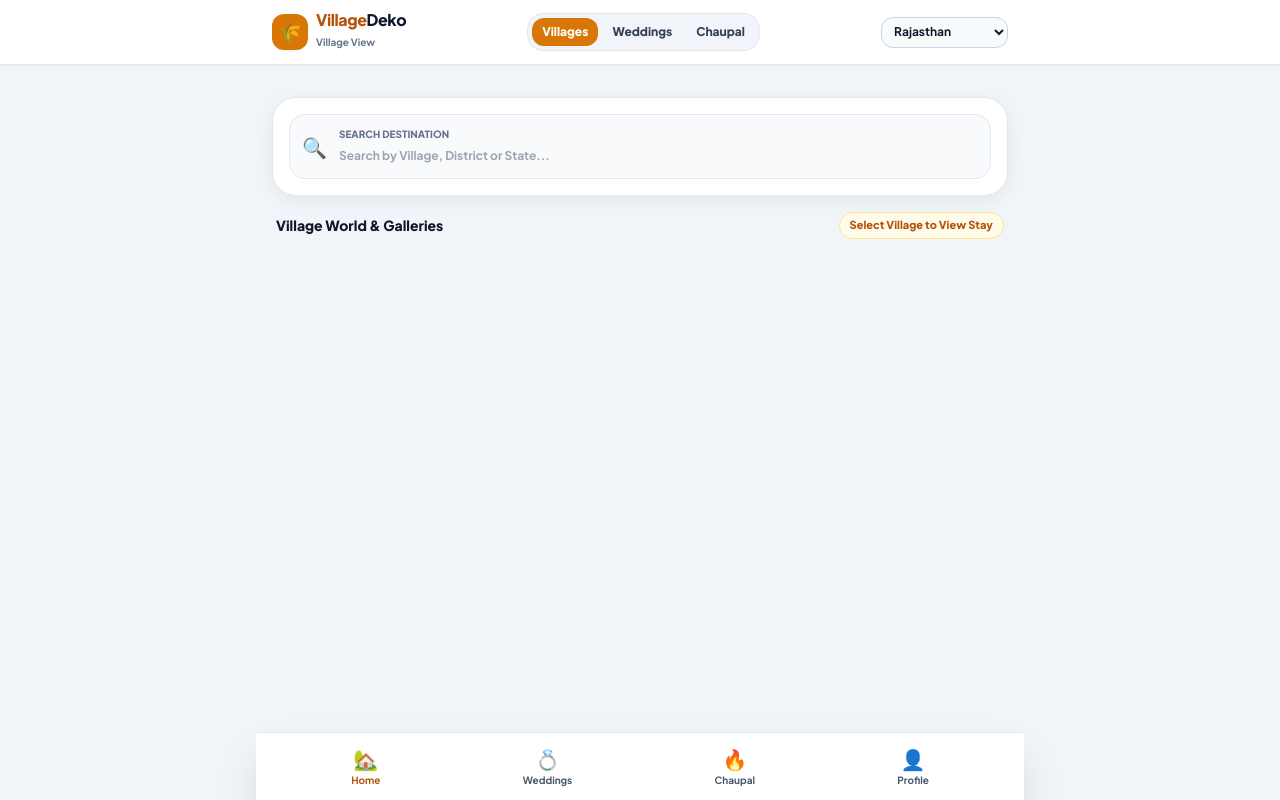
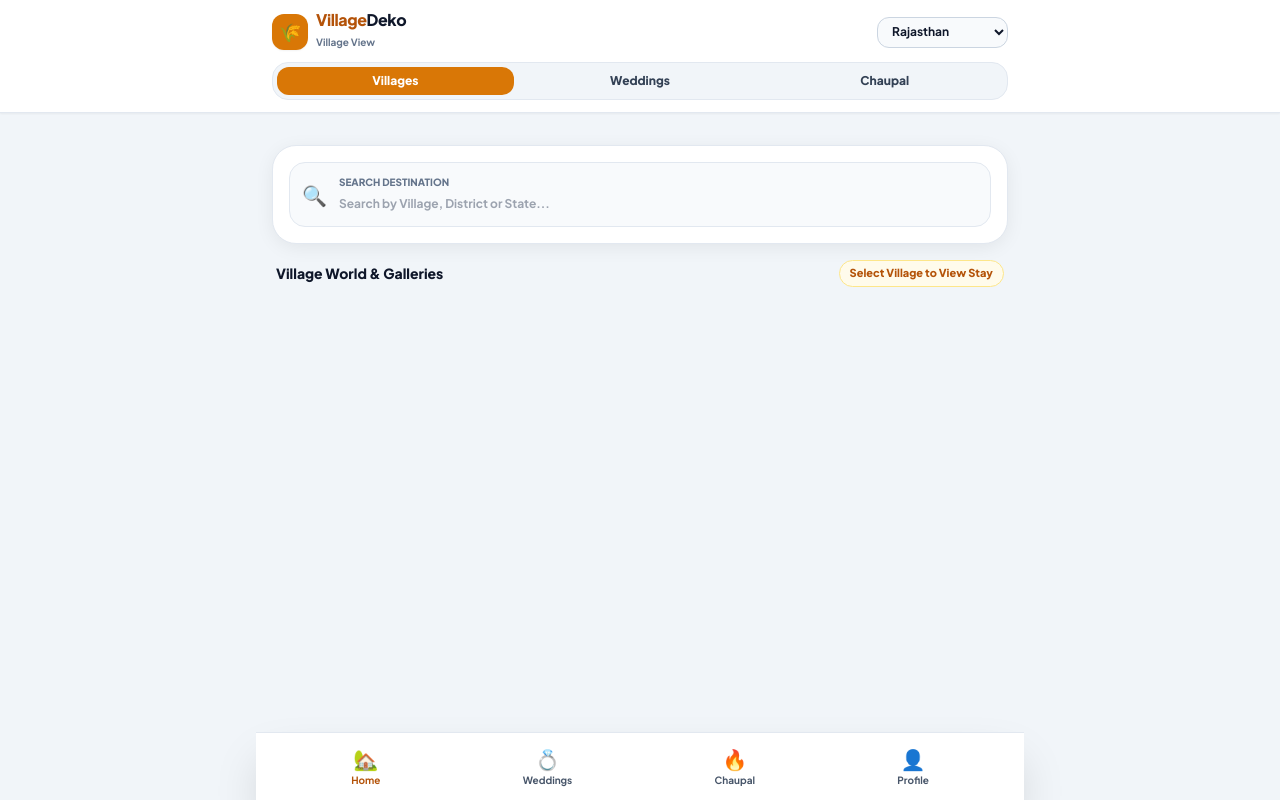
Before and after one commit to dakshsirvi20-wq/villagedeko, a plain HTML site: page index.html in a window 1280 px wide. Drawn offline with nearby package versions, Linux system fonts and the light colour scheme; no server answers.

Commit message:
Update index.html

```diff
--- a/index.html
+++ b/index.html
@@ -97,11 +97,12 @@
 </head>
 <body id="appBody" class="text-slate-900 antialiased pb-24">
 
-    <!-- Top Compact Header & Navbar -->
+    <!-- Top Multi-Row Header & Navbar (Logo on top row, Tabs on bottom row) -->
     <header id="appHeader" class="bg-white border-b border-slate-200 sticky top-0 z-45 shadow-sm transition-all duration-300">
-      <div class="max-w-3xl mx-auto px-4 py-3">
-        <div class="flex items-center justify-between gap-2">
+      <div class="max-w-3xl mx-auto px-4 py-3 space-y-2.5">
 
+        <!-- Row 1: Logo & State Selector -->
+        <div class="flex items-center justify-between">
           <!-- Logo & Brand -->
           <div class="flex items-center gap-2">
             <div id="headerLogoBg" class="w-9 h-9 rounded-xl bg-amber-600 flex items-center justify-center text-white font-black text-lg shadow-sm">
@@ -115,22 +116,9 @@
             </div>
           </div>
 
-          <!-- Compact Category Buttons Row -->
-          <div class="flex items-center gap-1 bg-slate-100 p-1 rounded-2xl border border-slate-200">
-            <button onclick="switchTab('villages')" class="tab-btn px-2.5 py-1.5 rounded-xl bg-amber-600 text-white font-extrabold text-xs shadow-xs transition-all">
-              Villages
-            </button>
-            <button onclick="switchTab('villageWedding')" class="tab-btn px-2.5 py-1.5 rounded-xl text-slate-700 hover:text-slate-900 font-extrabold text-xs transition-all">
-              Weddings
-            </button>
-            <button onclick="switchTab('chaupal')" class="tab-btn px-2.5 py-1.5 rounded-xl text-slate-700 hover:text-slate-900 font-extrabold text-xs transition-all">
-              Chaupal
-            </button>
-          </div>
-
           <!-- State Selector -->
           <div class="flex items-center">
-            <select id="stateThemeSelector" onchange="changeStateTheme(this.value)" class="text-xs bg-slate-50 border border-slate-300 font-bold px-2 py-1.5 rounded-xl text-slate-900 focus:outline-none">
+            <select id="stateThemeSelector" onchange="changeStateTheme(this.value)" class="text-xs bg-slate-50 border border-slate-300 font-bold px-2.5 py-1.5 rounded-xl text-slate-900 focus:outline-none">
               <optgroup label="Popular Regions">
                 <option value="rajasthan">Rajasthan</option>
                 <option value="punjab">Punjab</option>
@@ -141,8 +129,21 @@
               </optgroup>
             </select>
           </div>
+        </div>
 
+        <!-- Row 2: Navigation Category Tabs (Clean full width alignment) -->
+        <div class="flex items-center justify-center gap-2 bg-slate-100 p-1 rounded-2xl border border-slate-200">
+          <button onclick="switchTab('villages')" class="tab-btn flex-1 py-1.5 rounded-xl bg-amber-600 text-white font-extrabold text-xs shadow-xs transition-all text-center">
+            Villages
+          </button>
+          <button onclick="switchTab('villageWedding')" class="tab-btn flex-1 py-1.5 rounded-xl text-slate-700 hover:text-slate-900 font-extrabold text-xs transition-all text-center">
+            Weddings
+          </button>
+          <button onclick="switchTab('chaupal')" class="tab-btn flex-1 py-1.5 rounded-xl text-slate-700 hover:text-slate-900 font-extrabold text-xs transition-all text-center">
+            Chaupal
+          </button>
         </div>
+
       </div>
     </header>
 
@@ -599,6 +600,9 @@
           btn.classList.remove('bg-amber-600', 'text-white', 'shadow-xs');
           btn.classList.add('text-slate-700');
         });
+
+        // Highlight active tab
+        event && event.currentTarget && event.currentTarget.classList.add('bg-amber-600', 'text-white', 'shadow-xs');
       }
 
       function openModal(modalId) {
```
